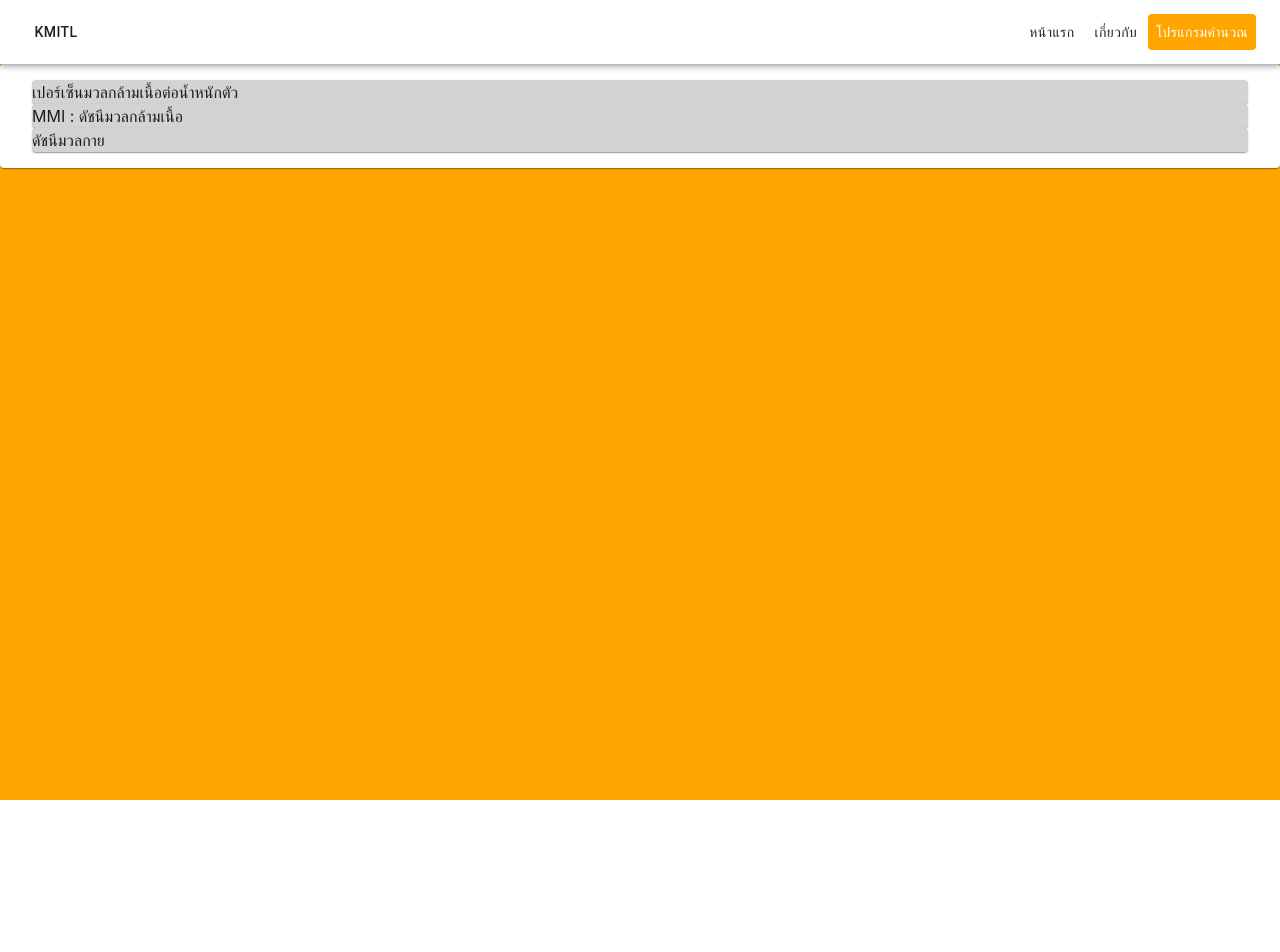
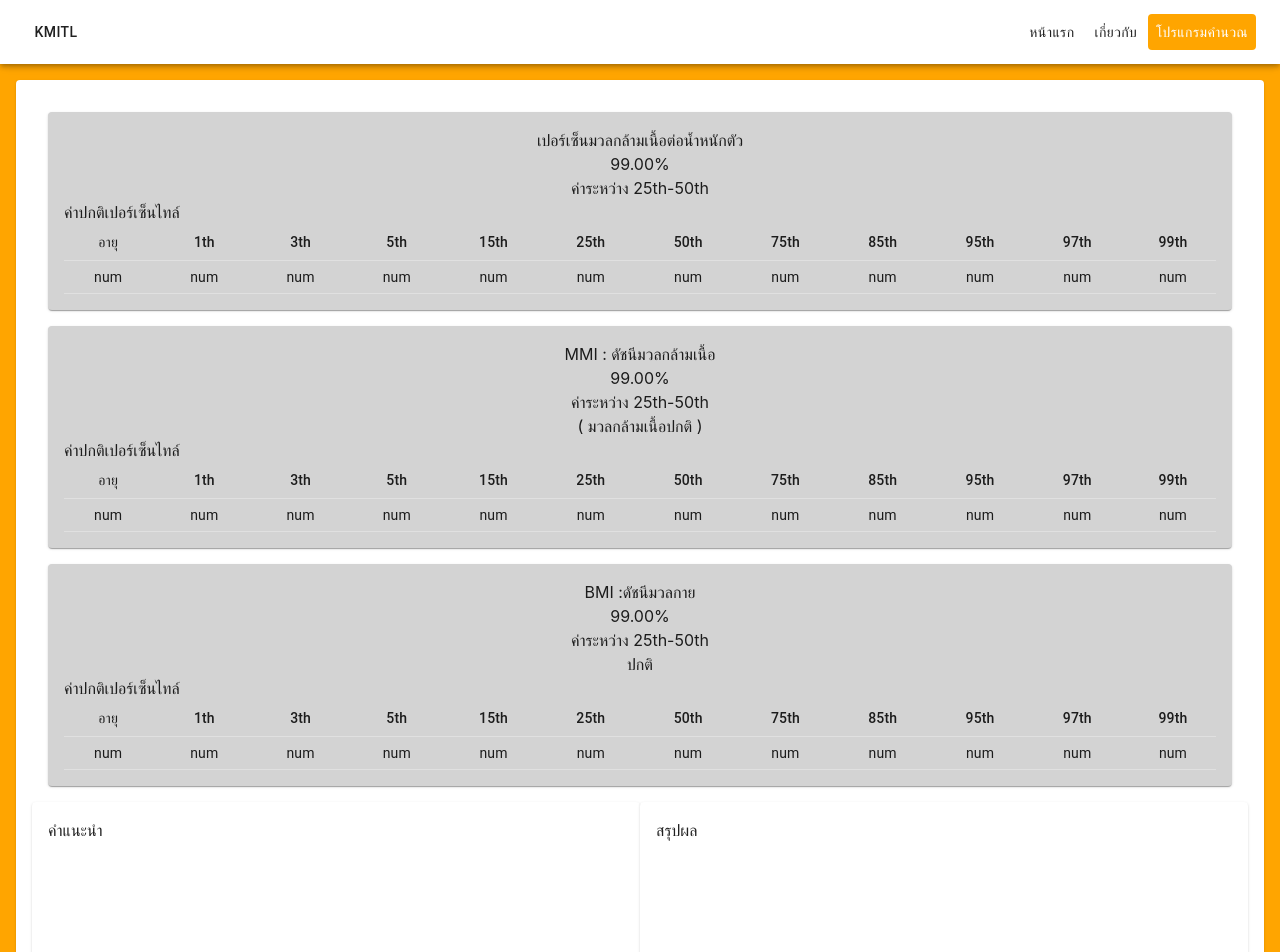
Before and after one commit to Nun0289/Pediatric-Muscle-Mass-Index-Prediction, a React (Create React App) app in the folder Pediatric Muscle Mass Index Prediction/: page /calc in a window 1280 px wide. Shown: the top 952 px of the page. Before the commit the page ends 800 px from the top, so only its background shows below. Built offline with nearby package versions, Linux system fonts and the light colour scheme.

Commit message:
update calc page

```diff
--- /dev/null
+++ b/Pediatric Muscle Mass Index Prediction/src/components/TablePercentile.js
@@ -0,0 +1,53 @@
+import Table from "@material-ui/core/Table";
+import TableBody from "@material-ui/core/TableBody";
+import TableCell from "@material-ui/core/TableCell";
+import TableContainer from "@material-ui/core/TableContainer";
+import TableHead from "@material-ui/core/TableHead";
+import TableRow from "@material-ui/core/TableRow";
+
+const TablePercentile = () => {
+  return (
+    <TableContainer>
+      <Table
+        size="small"
+        aria-label="a dense table"
+        style={{ overflowX: "auto" }}
+      >
+        <TableHead>
+          <TableRow>
+            <TableCell align="center">อายุ</TableCell>
+            <TableCell align="center">1th</TableCell>
+            <TableCell align="center">3th</TableCell>
+            <TableCell align="center">5th</TableCell>
+            <TableCell align="center">15th</TableCell>
+            <TableCell align="center">25th</TableCell>
+            <TableCell align="center">50th</TableCell>
+            <TableCell align="center">75th</TableCell>
+            <TableCell align="center">85th</TableCell>
+            <TableCell align="center">95th</TableCell>
+            <TableCell align="center">97th</TableCell>
+            <TableCell align="center">99th</TableCell>
+          </TableRow>
+        </TableHead>
+        <TableBody>
+          <TableRow>
+            <TableCell align="center">num</TableCell>
+            <TableCell align="center">num</TableCell>
+            <TableCell align="center">num</TableCell>
+            <TableCell align="center">num</TableCell>
+            <TableCell align="center">num</TableCell>
+            <TableCell align="center">num</TableCell>
+            <TableCell align="center">num</TableCell>
+            <TableCell align="center">num</TableCell>
+            <TableCell align="center">num</TableCell>
+            <TableCell align="center">num</TableCell>
+            <TableCell align="center">num</TableCell>
+            <TableCell align="center">num</TableCell>
+          </TableRow>
+        </TableBody>
+      </Table>
+    </TableContainer>
+  );
+};
+
+export default TablePercentile;
--- a/Pediatric Muscle Mass Index Prediction/src/index.js
+++ b/Pediatric Muscle Mass Index Prediction/src/index.js
@@ -9,7 +9,7 @@ import * as serviceWorkerRegistration from "./serviceWorkerRegistration";
 import reportWebVitals from "./reportWebVitals";
 import "bootstrap/dist/css/bootstrap.min.css";
 import { BrowserRouter as Router, Switch, Route } from "react-router-dom";
-
+import "./css/home.css";
 ReactDOM.render(
   <React.StrictMode>
     <Router>
@@ -25,6 +25,7 @@ ReactDOM.render(
           <Calculator />
         </Route>
       </Switch>
+      <div className="footer">something that i don't know</div>
     </Router>
   </React.StrictMode>,
   document.getElementById("root")
--- a/Pediatric Muscle Mass Index Prediction/src/pages/Calculator.js
+++ b/Pediatric Muscle Mass Index Prediction/src/pages/Calculator.js
@@ -1,19 +1,35 @@
 import { makeStyles } from "@material-ui/core/styles";
-import { Paper, Container } from "@material-ui/core";
+import { Paper, Container, Button } from "@material-ui/core";
+import TablePercentile from "../components/TablePercentile";
+import Grid from "@material-ui/core/Grid";
 
 const useStyles = makeStyles((theme) => ({
   calcPage: {
     height: "100%",
     minHeight: "calc(100vh - 64px)",
     backgroundColor: "orange",
+    padding: "1em",
   },
   paperOutside: {
     padding: "1em",
   },
   paperInside: {
     backgroundColor: "lightgrey",
-    marginLeft: "1em",
-    marginRight: "1em",
+    margin: "1em",
+    textAlign: "center",
+    padding: "1em",
+  },
+  percentile: {
+    textAlign: "left",
+  },
+  cardOutro: {
+    height: "20vh",
+    padding: "1em",
+    marginBottom: "1em",
+  },
+  saveButton: {
+    width: "100%",
+    marginBottom: "1em",
   },
 }));
 
@@ -24,12 +40,57 @@ const Calculator = () => {
       <Container maxWidth="lg" disableGutters>
         <Paper className={classes.paperOutside}>
           <Paper className={classes.paperInside}>
-            เปอร์เซ็นมวลกล้ามเนื้อต่อน้ำหนักตัว
+            <div>เปอร์เซ็นมวลกล้ามเนื้อต่อน้ำหนักตัว</div>
+            <div>99.00%</div>
+            <div>ค่าระหว่าง 25th-50th</div>
+            <div className={classes.percentile}>
+              <div>ค่าปกติเปอร์เซ็นไทล์</div>
+              <div>
+                <TablePercentile />
+              </div>
+            </div>
           </Paper>
           <Paper className={classes.paperInside}>
             MMI : ดัชนีมวลกล้ามเนื้อ
+            <div>99.00%</div>
+            <div>ค่าระหว่าง 25th-50th</div>
+            <div>( มวลกล้ามเนื้อปกติ )</div>
+            <div className={classes.percentile}>
+              <div>ค่าปกติเปอร์เซ็นไทล์</div>
+              <div>
+                <TablePercentile />
+              </div>
+            </div>
           </Paper>
-          <Paper className={classes.paperInside}>ดัชนีมวลกาย</Paper>
+          <Paper className={classes.paperInside}>
+            BMI :ดัชนีมวลกาย
+            <div>99.00%</div>
+            <div>ค่าระหว่าง 25th-50th</div>
+            <div>ปกติ</div>
+            <div className={classes.percentile}>
+              <div>ค่าปกติเปอร์เซ็นไทล์</div>
+              <div>
+                <TablePercentile />
+              </div>
+            </div>
+          </Paper>
+          <Grid container>
+            <Grid xs={12} sm={6}>
+              <Paper className={classes.cardOutro}>คำแนะนำ</Paper>
+            </Grid>
+            <Grid xs={12} sm={6}>
+              <Paper className={classes.cardOutro}>สรุปผล</Paper>
+            </Grid>
+          </Grid>
+          <Button
+            className={classes.saveButton}
+            color="primary"
+            variant="contained"
+          >
+            บันทึกผล
+          </Button>
+          * อ่านเพิ่มเติมเกี่ยวกับ
+          โปรแกรมวิเคราะห์องค์ประกอบร่างกายและดัชนีมวลกล้ามเนื้อสำหรับเด็กและผู้ใหญ่
         </Paper>
       </Container>
     </div>
--- a/Pediatric Muscle Mass Index Prediction/src/pages/Home.js
+++ b/Pediatric Muscle Mass Index Prediction/src/pages/Home.js
@@ -118,7 +118,6 @@ const Home = () => {
           </Container>
         </div>
       </div>
-      <div className="footer">something that i don't know</div>
     </>
   );
 };
```
Also changed, not shown: 1 other file (tests, documents, lock files or other folders).
